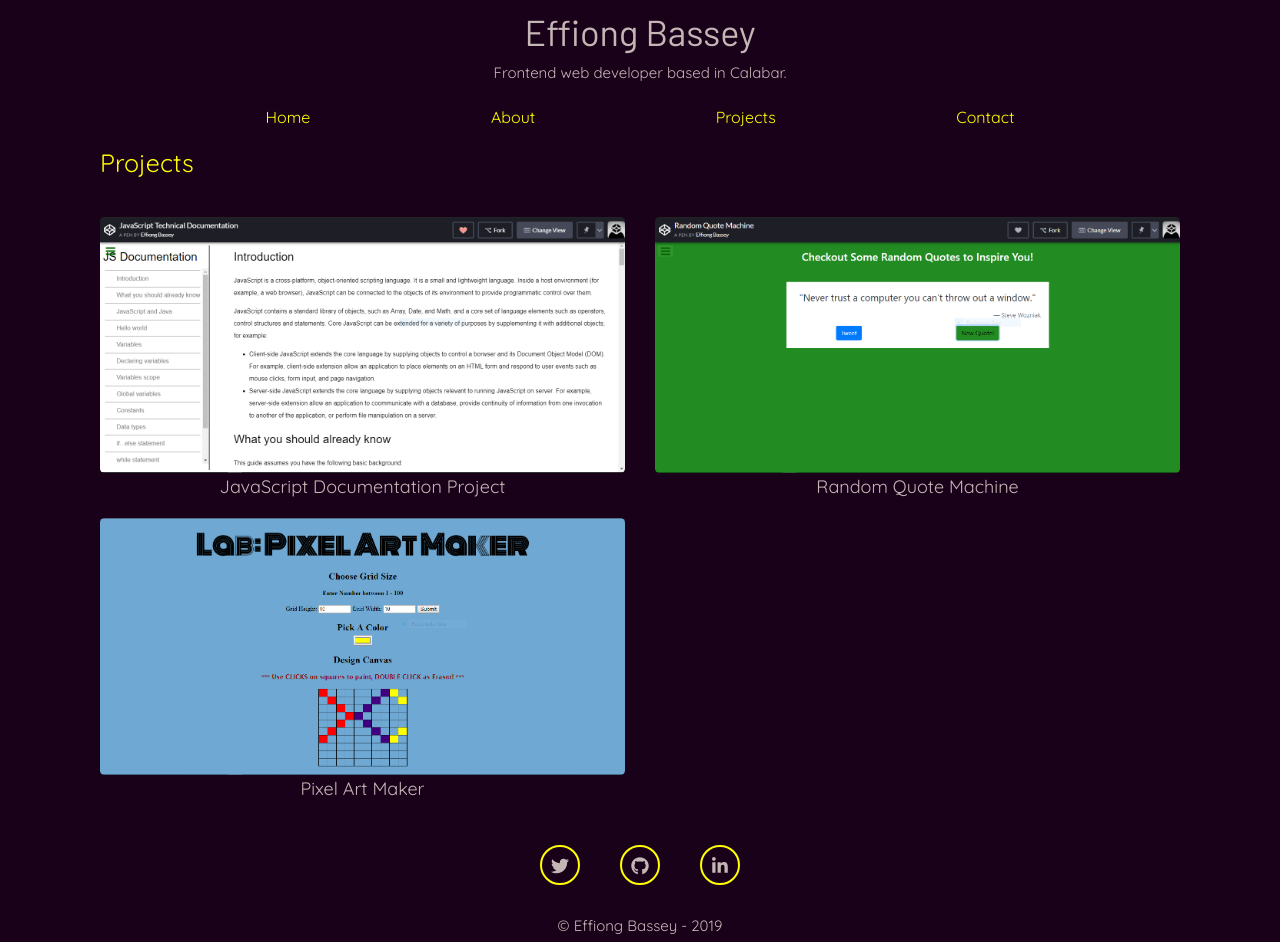
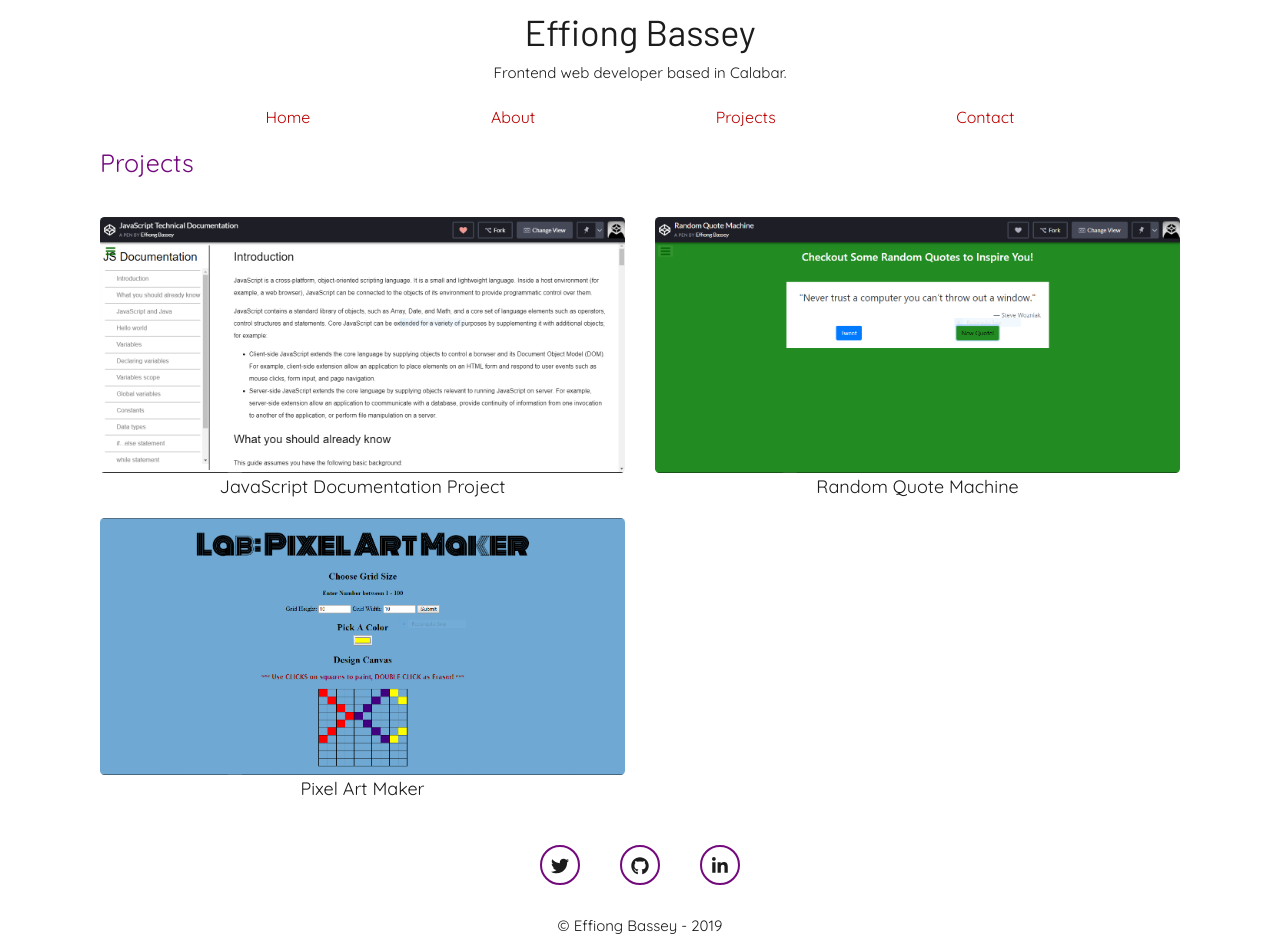
Before and after one commit to effiong-jr/portfolio, a React (Create React App) app: page /projects in a window 1280 px wide. Built offline with nearby package versions, Linux system fonts and the light colour scheme.

Commit message:
Modified background colors

```diff
--- a/src/App.css
+++ b/src/App.css
@@ -2,8 +2,8 @@
 
 * {
     font-family: 'Quicksand', sans-serif;
-    background-color: #19011A;
-    color: rgb(197, 182, 182);
+    background-color: white;
+    color: rgb(29, 28, 28);
     font-size: 18px;
 }
 
--- a/src/Components/About/index.css
+++ b/src/Components/About/index.css
@@ -4,7 +4,7 @@
 
 .heading {
     font-size: 25px;
-    color: yellow;
+    color: rgb(116, 9, 126);
 }
 
 
--- a/src/Components/Footer/index.css
+++ b/src/Components/Footer/index.css
@@ -31,7 +31,7 @@
     height: 40px;
     width: 40px;
     font-size: 1.3rem;
-    border: 2px solid yellow;
+    border: 2px solid rgb(116, 9, 126);
     border-radius: 100%;
 }
 
--- a/src/Components/Navbar/index.css
+++ b/src/Components/Navbar/index.css
@@ -32,7 +32,7 @@
 
 #navList a {
     text-decoration: none;
-    color: yellow;
+    color: rgb(185, 0, 0);
     margin: 0px;
     font-size: 16px;
 }
```
